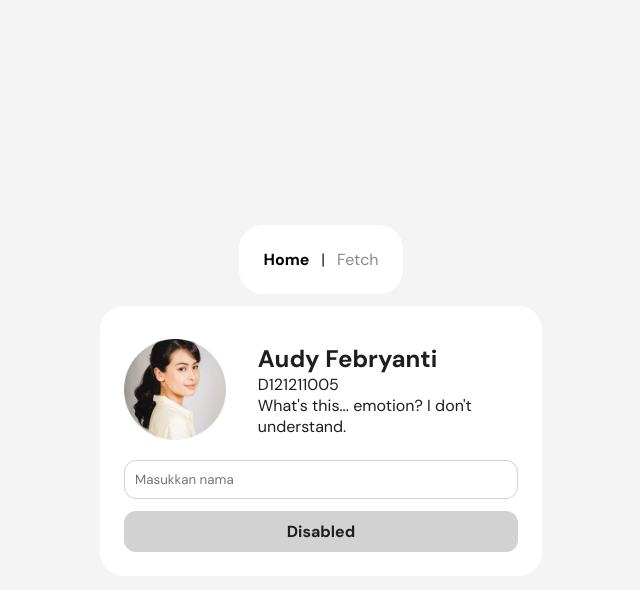
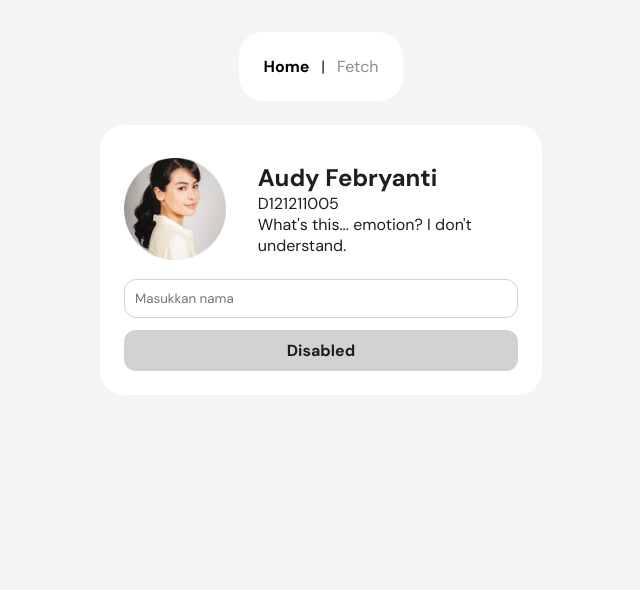
Before and after one commit to audyfebryantii/pbw-pekan12, a Next.js app: page / in a window 1280 px wide. Shown: the top 590 px of the page, without its empty margins (319-959 px from the left). Built offline with nearby package versions, Linux system fonts and the light colour scheme.

Commit message:
style: add padding-top

```diff
--- a/src/styles/global.css
+++ b/src/styles/global.css
@@ -10,18 +10,19 @@
 
 body{
     background-color: #F4F4F4;
-    padding: 32px;
+    padding-top: 32px;
 
     /* Fill Container di Figma == 100% di JS*/
-    width: 100%;
+    width: 100vw;
     min-height: 100vh;
 
     /* Arah Flex */
     display: flex;
     flex-direction: column;
-    row-gap: 12px;
+    row-gap: 24px;
 
     /* Kasih ke tengah flex */
     align-items: center;
-    justify-content: center;
+    justify-content: flex-start;
+    overflow-x: hidden;
   }
```
